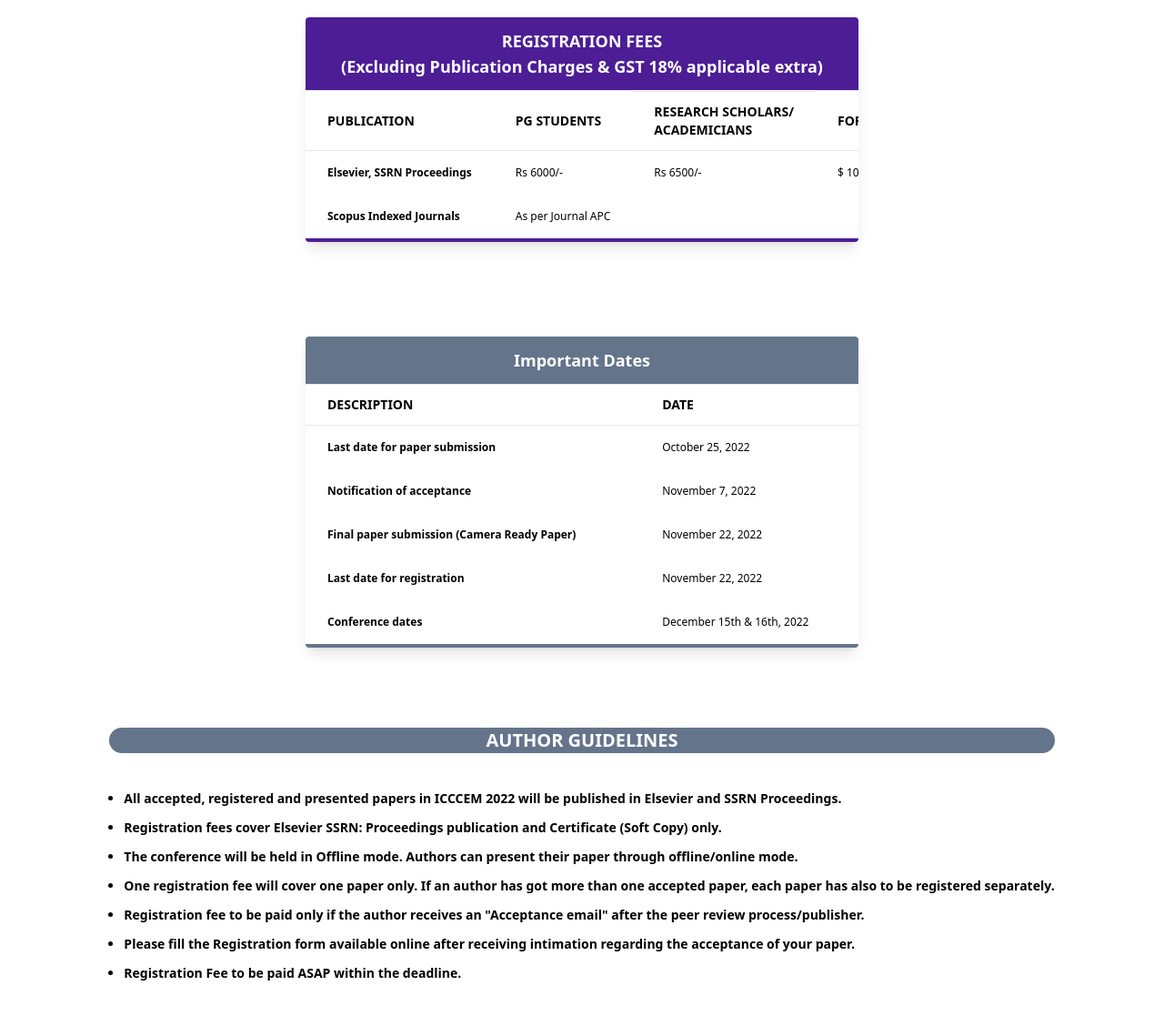
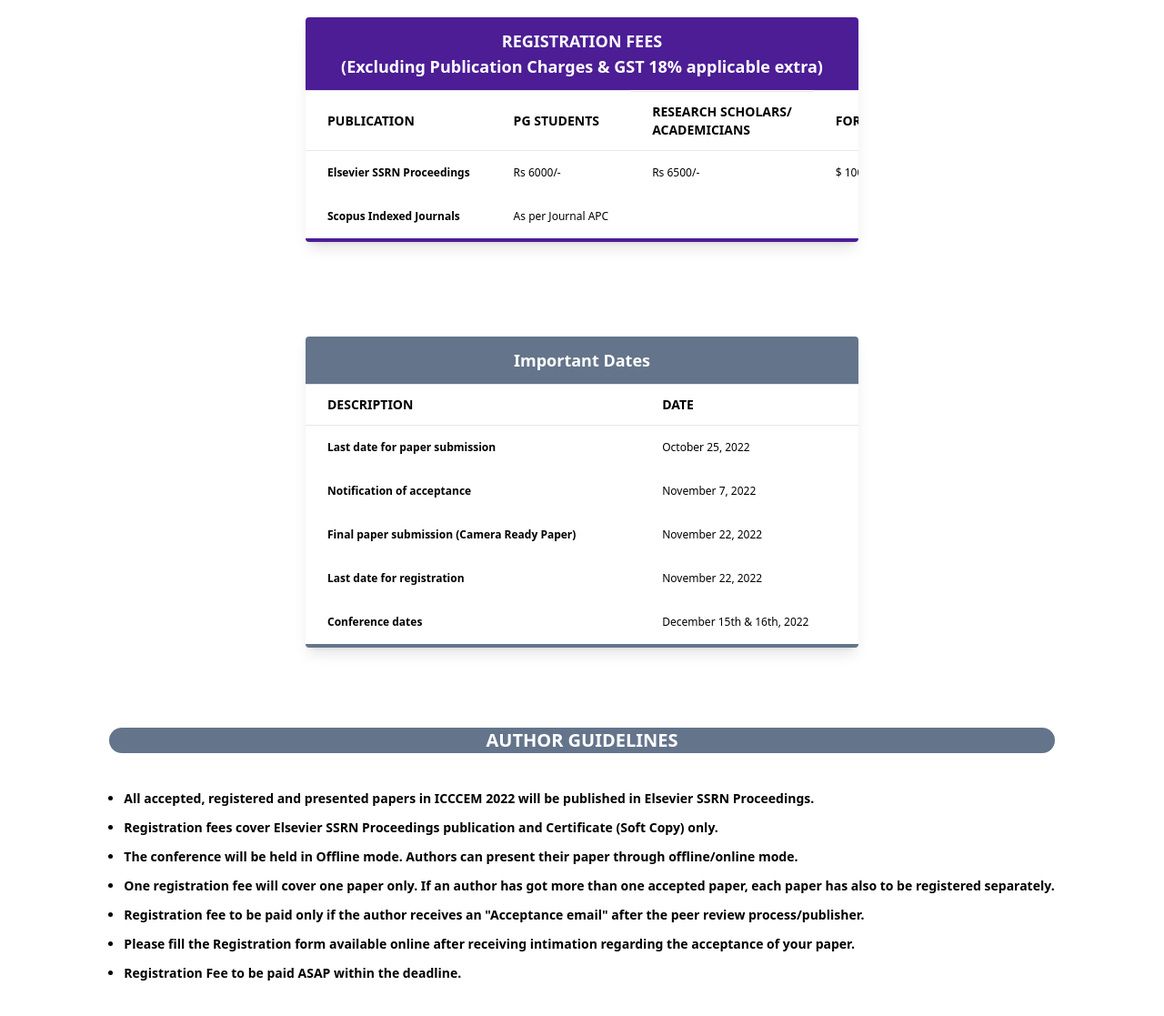
Before and after one commit to kishoreksk/icccem-conf, a website: page public/registration.html in a window 1280 px wide. Shown: the part 661-1778 px from the top of the page at 91% size. Drawn offline with Linux system fonts and the light colour scheme.

Commit message:
Added Correction-5

```diff
--- a/public/registration.html
+++ b/public/registration.html
@@ -176,7 +176,7 @@
                         <tbody>
                             <tr>
                                 <th class="border-t-0 px-6 align-middle border-l-0 border-r-0 text-xs whitespace-nowrap p-4 text-left text-blueGray-700 flex flex-wrap">
-                                    Elsevier, SSRN Proceedings
+                                    Elsevier SSRN Proceedings
 
                                 </th>
                                 <td class="border-t-0 px-6 align-middle border-l-0 border-r-0 text-xs whitespace-nowrap p-4 ">
@@ -308,10 +308,10 @@
 
                         <ul class="list-disc mt-10 space-y-3 text-sm ml-4 font-semibold">
                             <li class="">
-                                All accepted, registered and presented papers in ICCCEM 2022 will be published in Elsevier and SSRN Proceedings.
+                                All accepted, registered and presented papers in ICCCEM 2022 will be published in Elsevier SSRN Proceedings.
                             </li>
                             <li class="">
-                                Registration fees cover Elsevier SSRN: Proceedings publication and Certificate (Soft Copy) only.
+                                Registration fees cover Elsevier SSRN Proceedings publication and Certificate (Soft Copy) only.
                             </li>
                             <li class="">
                                 The conference will be held in Offline mode. Authors can present their paper through offline/online mode.
```
